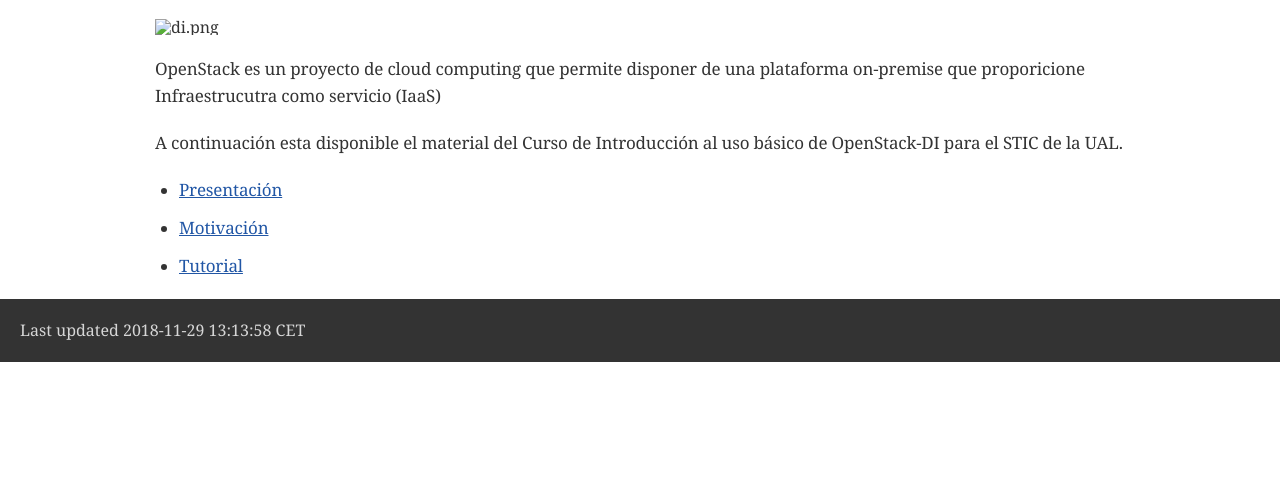
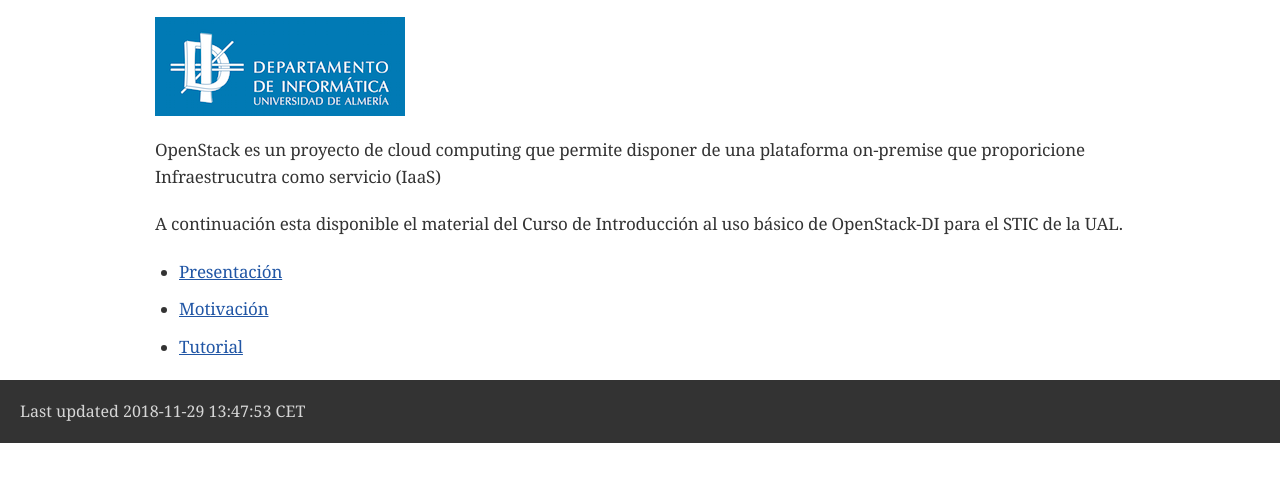
Before and after one commit to ualmtorres/cursoopenstackstic, a plain HTML site: page index.html in a window 1280 px wide. Shown: the part 124-606 px from the top of the page. Drawn offline with nearby package versions, Linux system fonts and the light colour scheme; a web font is replaced by a local one.

Commit message:
imagen añadida

```diff
--- a/index.html
+++ b/index.html
@@ -431,7 +431,7 @@
 <div class="sectionbody">
 <div class="imageblock">
 <div class="content">
-<img src="tutorial/images/di.png" alt="di.png">
+<img src="images/di.png" alt="di.png">
 </div>
 </div>
 <div class="paragraph">
@@ -458,7 +458,7 @@
 </div>
 <div id="footer">
 <div id="footer-text">
-Last updated 2018-11-29 13:13:58 CET
+Last updated 2018-11-29 13:47:53 CET
 </div>
 </div>
 <link rel="stylesheet" href="https://cdnjs.cloudflare.com/ajax/libs/highlight.js/8.9.1/styles/github.min.css">
```
Also changed, not shown: images/di.png (added), 1 other file.
